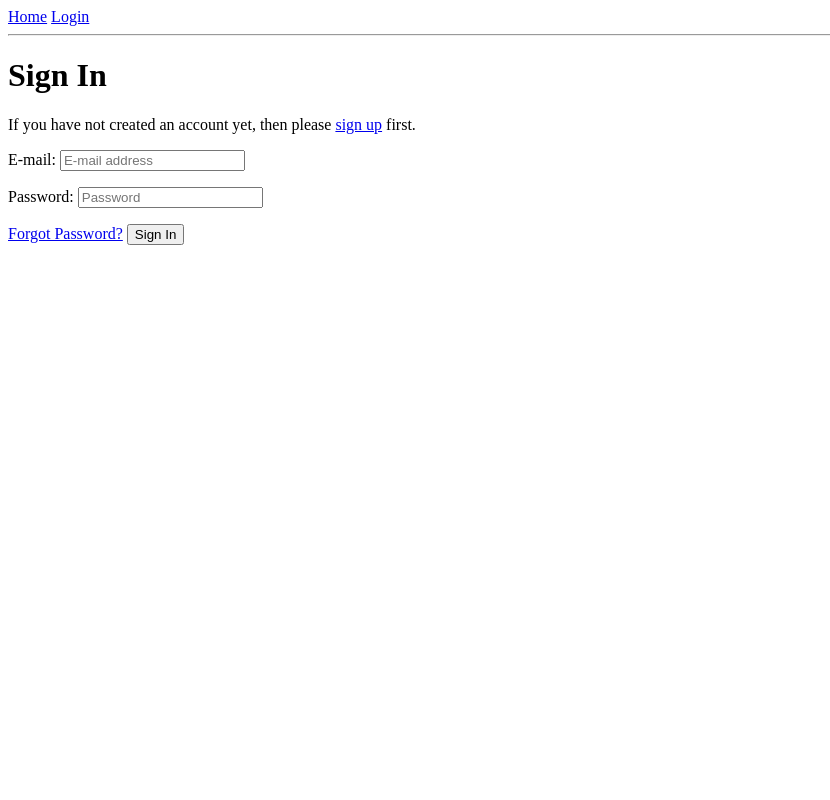
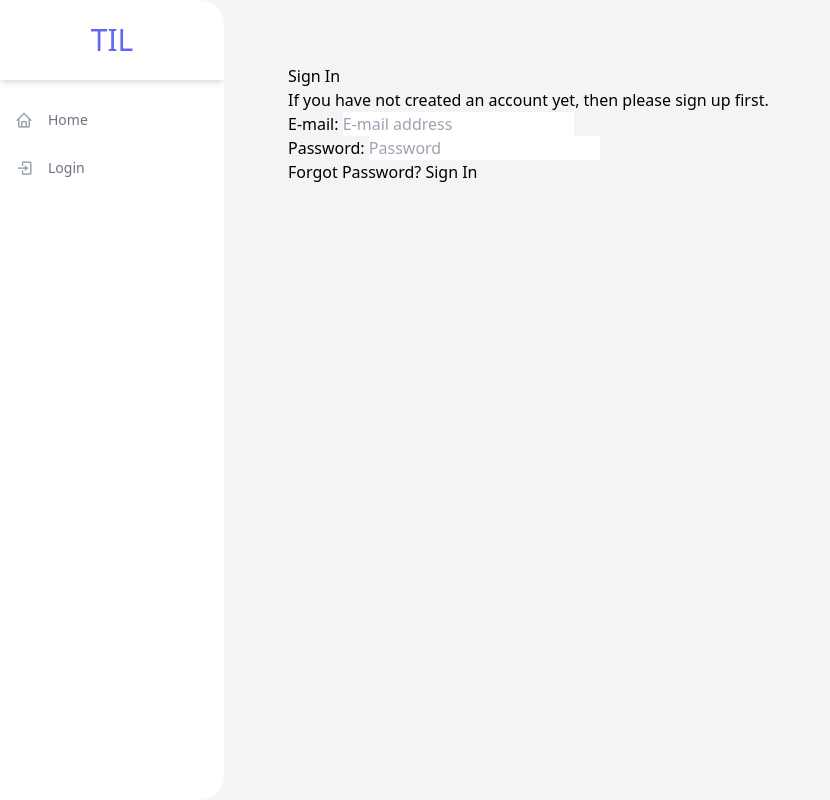
Before and after one commit to MafaldaMRodrigues/Django-201, a Django app: page /login/ in a window 1280 px wide. Shown: the whole page, without its empty margins (0-830 px from the left). Run offline with Django 4.2, Linux system fonts and the light colour scheme.

Commit message:
Add Windtail CSS

```diff
--- a/til/templates/base.html
+++ b/til/templates/base.html
@@ -6,22 +6,52 @@
     <meta http-equiv="X-UA-Compatible" content="IE=edge">
     <meta name="viewport" content="width=device-width, initial-scale=1.0">
     <title>{% block title %}{% endblock %}</title>
+    <link href="https://unpkg.com/tailwindcss@^2/dist/tailwind.min.css" rel="stylesheet">
+    <link rel="stylesheet" href="https://unpkg.com/boxicons@2.0.7/css/boxicons.min.css" />
 </head>
 
 <body>
+    <!-- component  is from https://tailwindcomponents.com/component/sidebar-navigation-->
+    <div class="min-h-screen flex flex-row bg-gray-100">
+        <div class="flex flex-col w-56 bg-white rounded-r-3xl overflow-hidden">
+            <div class="flex items-center justify-center h-20 shadow-md">
+                <h1 class="text-3xl uppercase text-indigo-500">TIL</h1>
+            </div>
+            <ul class="flex flex-col py-4">
+                <li>
+                    <a href="/" class="flex flex-row items-center h-12 transform hover:translate-x-2 transition-transform ease-in duration-200 text-gray-500 hover:text-gray-800">
+                    <span class="inline-flex items-center justify-center h-12 w-12 text-lg text-gray-400"><i class="bx bx-home"></i></span>
+                    <span class="text-sm font-medium">Home</span>
+                    </a>
+                </li>
 
-    <a href="/">Home</a>
+                {% if request.user.is_authenticated %}
+                    <li>
+                        <a href="{% url 'account_logout' %}" class="flex flex-row items-center h-12 transform hover:translate-x-2 transition-transform ease-in duration-200 text-gray-500 hover:text-gray-800">
+                        <span class="inline-flex items-center justify-center h-12 w-12 text-lg text-gray-400"><i class="bx bx-log-out"></i></span>
+                        <span class="text-sm font-medium">Logout</span>
+                        </a>
+                    </li>
+                {% else %}
+                    <li>
+                        <a href="{% url 'account_login' %}" class="flex flex-row items-center h-12 transform hover:translate-x-2 transition-transform ease-in duration-200 text-gray-500 hover:text-gray-800">
+                        <span class="inline-flex items-center justify-center h-12 w-12 text-lg text-gray-400"><i class="bx bx-log-in"></i></span>
+                        <span class="text-sm font-medium">Login</span>
+                        </a>
+                    </li>
+                {% endif %}
 
-    {% if request.user.is_authenticated %}
-        <a href="{% url 'account_logout' %}">Logout</a>
-    {% else %}
-        <a href="{% url 'account_login' %}">Login</a>
-    {% endif %}
-    <hr>
+            </ul>
+        </div>
+        <div class="p-16">
+            {% block body %}
+                {% block content %}{% endblock %}
+            {% endblock %}
 
-    {% block body %}
-        {% block content %}{% endblock %}
-    {% endblock %}
+        </div>
+    </div>
+
+
 </body>
 
 </html>
```
Also changed, not shown: feed/templates/feed/homepage.html (+24 -2 lines).
